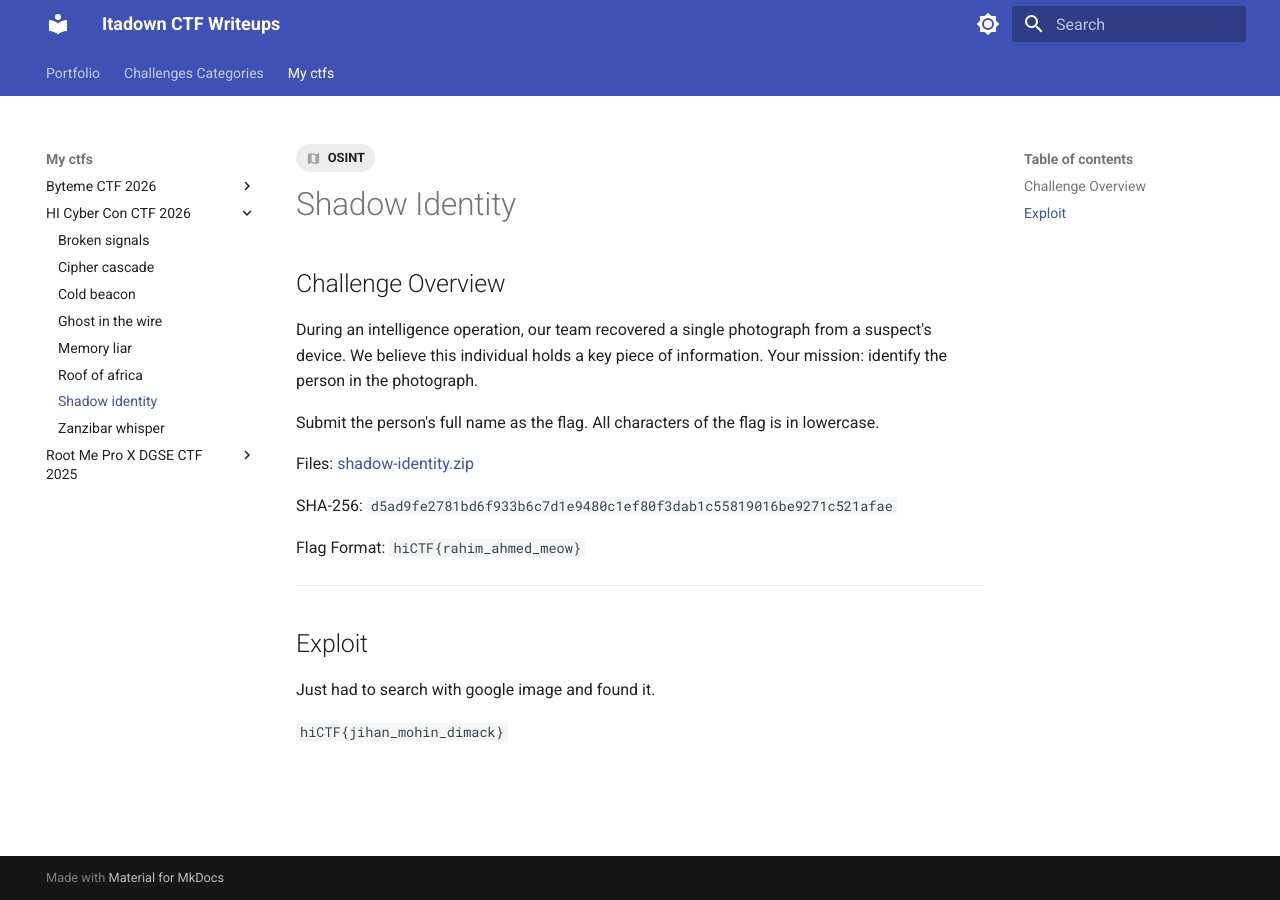
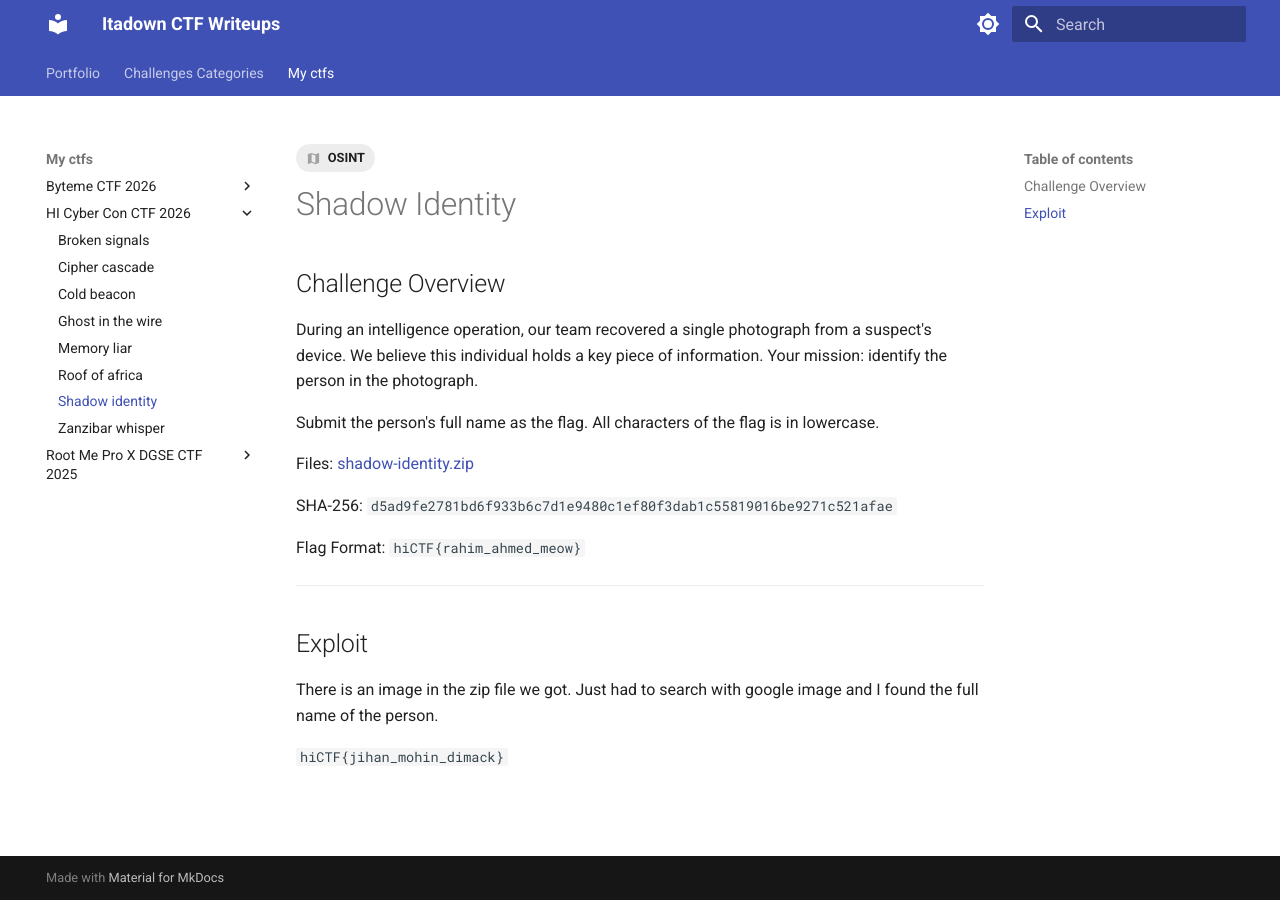
Before and after one commit to Itadown/itadown.github.io, an MkDocs documentation site: the page built from docs/my_ctfs/HI_Cyber_Con_CTF_2026/shadow-identity/index.md, in a window 1280 px wide. Built offline with MkDocs 1.6.1 and Material for MkDocs 9.7.7, drawn with Linux system fonts in a browser that asks for light colours.

Commit message:
Fixing content

```diff
--- a/docs/my_ctfs/HI_Cyber_Con_CTF_2026/shadow-identity/index.md
+++ b/docs/my_ctfs/HI_Cyber_Con_CTF_2026/shadow-identity/index.md
@@ -22,6 +22,6 @@ Flag Format: `hiCTF{rahim_ahmed_meow}`
 
 ## Exploit
 
-Just had to search with google image and found it.
+There is an image in the zip file we got. Just had to search with google image and I found the full name of the person.
 
 `hiCTF{jihan_mohin_dimack}`
```
